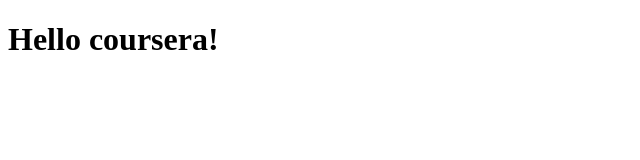
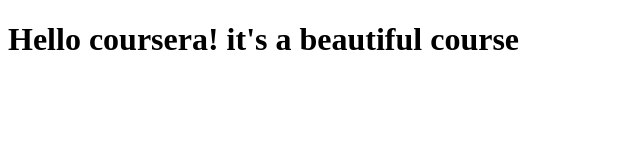
Before and after one commit to haidy639/coursera-test, a plain HTML site: page site/index.html in a window 1280 px wide. Shown: the whole page, without its empty margins (0-640 px from the left). Drawn offline with Linux system fonts and the light colour scheme.

Commit message:
Small addition to our page content

```diff
--- a/site/index.html
+++ b/site/index.html
@@ -4,6 +4,6 @@
 	<title>Hello Coursera!</title>
 </head>
 <body>
-<h1>Hello coursera!</h1>
+<h1>Hello coursera! it's a beautiful course</h1>
 </body>
 </html>
```
